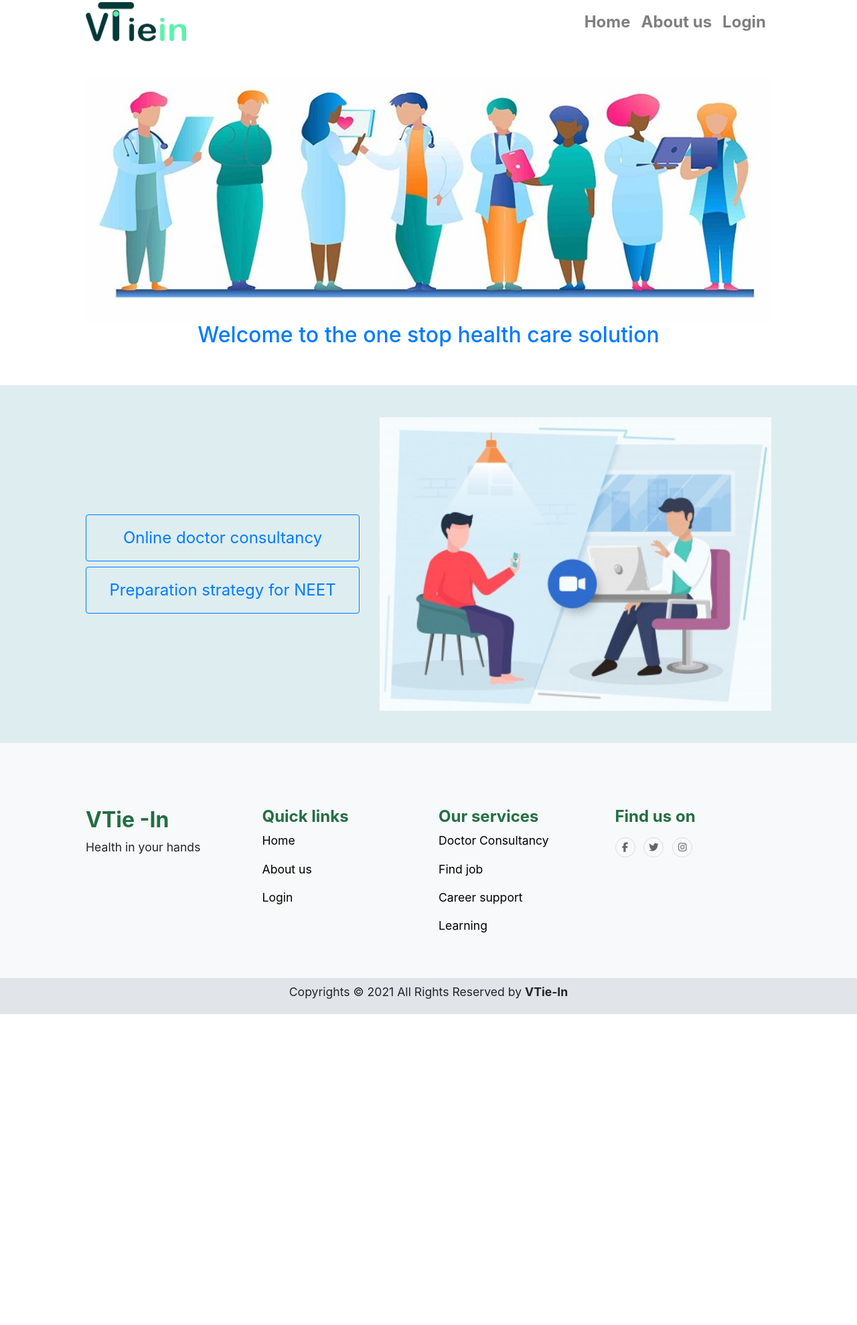
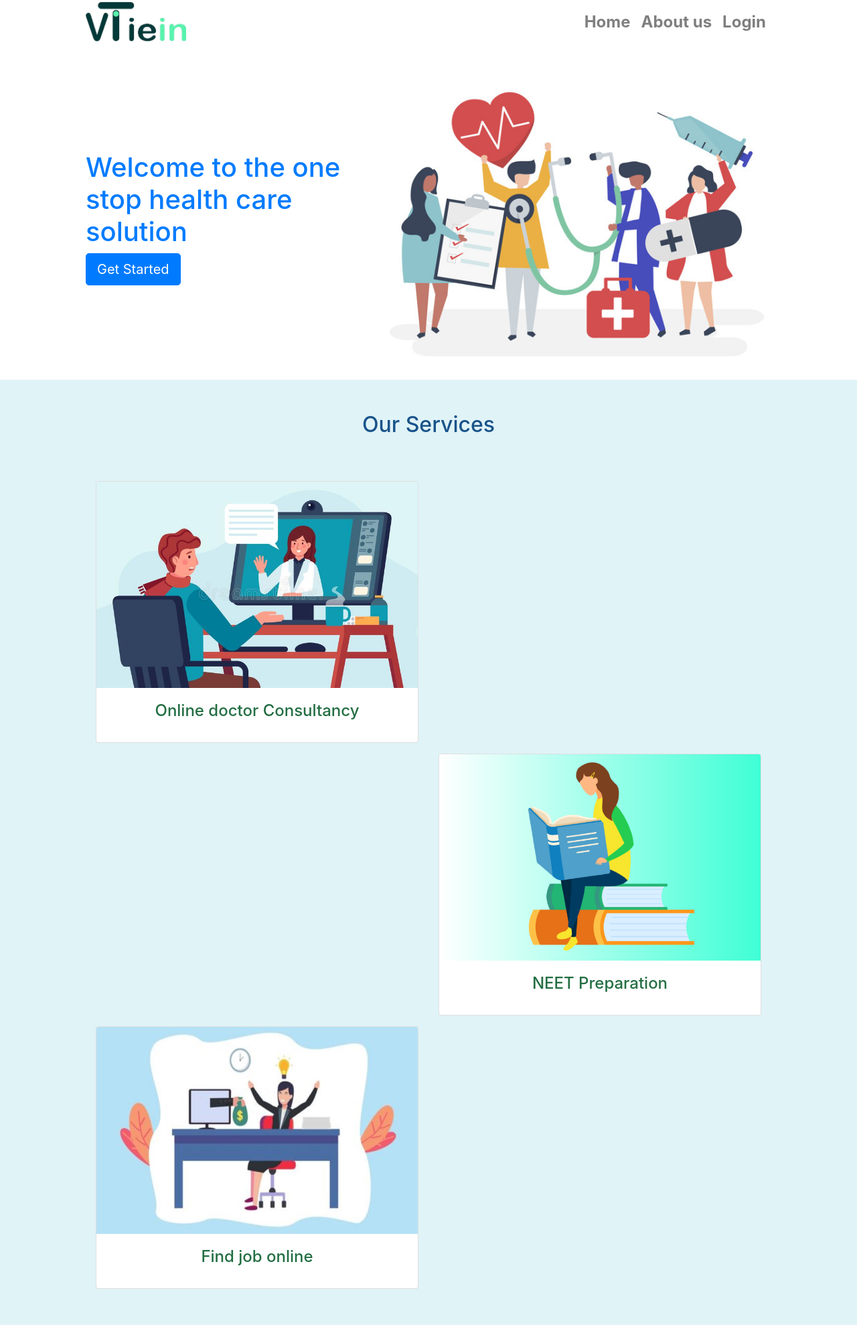
Before and after one commit to niharshini/about-us, a plain HTML site: page index.html in a window 1280 px wide. Shown: the part 2-1980 px from the top of the page at 67% size. Before the commit the page ends 1516 px from the top, so only its background shows below. Drawn offline with nearby package versions, Linux system fonts and the light colour scheme.

Commit message:
changes done

```diff
--- a/index.html
+++ b/index.html
@@ -34,20 +34,39 @@
     <section>
         <div class="intro container-fluid" style="padding: 0 10%;">
             <div class="row">
-                <div class="col-12  pt-5 pb-5">
-                    <img class="img-responsive" src="./images/try3.jpg" width="100%" >
-                    <h2 class="text-center text-primary">Welcome to the one stop health care solution</h2>
+                <div class="col-12 col-lg-5 m-auto ">
+                    <h1 class=" text-primary pt-3">Welcome to the one stop health care solution</h1>
+                    <a href="#"><button type="button" class="btn btn-primary btn-lg">Get Started</button></a>
+                </div>
+                <div class="col-12 col-lg-7 pt-3 pb-3">
+                    <img class="img-responsive" src="./images/doc.jpg" width="100%" >
                 </div>
             </div>
         </div>
-        <div class="content container-fluid pt-5 pb-5  " style="padding: 0 10%; background-color: #DEEDF0;">
-            <div class="row">
-                <div class="col-12 col-lg-5 m-auto">
-                    <button type="button" class="btn btn-outline-primary btn-block py-3 " style="font-size:x-large;">Online doctor consultancy</button>
-                    <button type="button" class="btn btn-outline-primary btn-block py-3 " style="font-size:x-large;">Preparation strategy for NEET</button>
+        <div class="content_1 container-fluid pb-5 " style="padding: 0 10%; background-color: #e0f3f7;">
+            <h2 class="text-center pt-5 pb-5" style="color: rgb(25, 83, 138);">Our Services</h2>
+            <div class="col-12 col-lg-6 mb-3 mt-3">
+                <div class="card" >
+                    <img class="card-img-top" src="./images/online.jpg" alt="Card image" style="width:100%">
+                    <div class="card-body text-center">
+                      <h4 class="card-title">Online doctor Consultancy</h4>
+                    </div>
                 </div>
-                <div class="col-12 col-lg-7">
-                    <img class="img-responsive" src="./images/image 3.jpg" width="100%">
+            </div>
+            <div class="col-12 col-lg-6 ml-auto mb-3 mt-3">
+                <div class="card" >
+                    <img class="card-img-top" src="./images/strategy1.png" alt="Card image" style="width:100%">
+                    <div class="card-body text-center">
+                      <h4 class="card-title">NEET Preparation</h4>
+                    </div>
+                </div>
+            </div>
+            <div class="col-12 col-lg-6  mb-3 mt-3">
+                <div class="card" >
+                    <img class="card-img-top" src="./images/job1.jpg" alt="Card image" style="width:100%">
+                    <div class="card-body text-center">
+                      <h4 class="card-title">Find job online</h4>
+                    </div>
                 </div>
             </div>
         </div>
--- a/styles.css
+++ b/styles.css
@@ -1,6 +1,11 @@
-
-@import url('https://fonts.googleapis.com/css2?family=Merriweather:wght@300&display=swap');
-
+.who{
+    background-image: url("./images/about.png.crdownload");
+    background-repeat: no-repeat;
+    background-attachment: fixed;
+    background-size: cover;
+    min-height: 300px;
+    width: 100%;
+}
 .nav-item{
     font-size: 1.5rem;
 }
@@ -39,3 +44,7 @@ h4{
 a:hover{
     text-decoration: none;
 }
+.card img:hover{
+    opacity: 0.7;
+    transition: all 0.3s ease;
+}
```
Also changed, not shown: about.html (+17 -1 lines), images/about.png (added), images/consultation.jpg (deleted), images/doc.jpg (added), images/doctors.jpg (deleted), images/hos.webp (added), images/hospital.jpg (deleted), images/image 3.jpg (deleted), images/job1.jpg (added), images/neet.jpg (deleted), images/online.jpg (added), images/strategy1.png (added).
